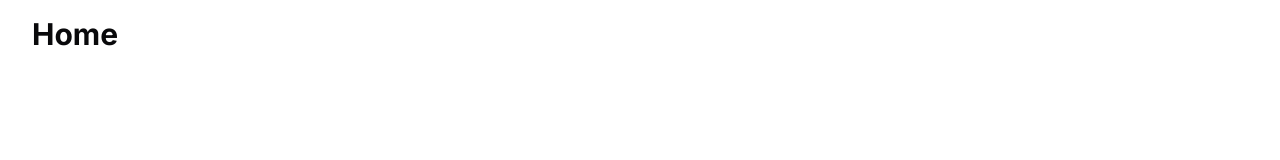
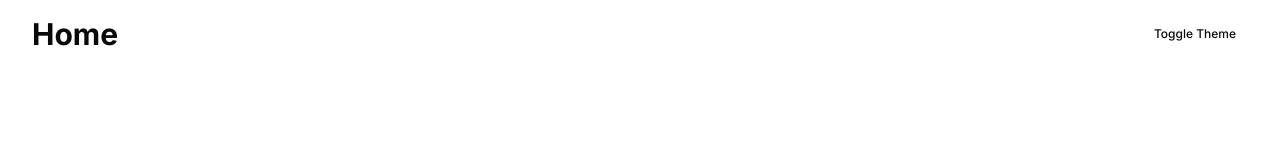
Before and after one commit to aman-maharshi/pf-blog, a Next.js app: page / in a window 1280 px wide. Shown: the top 160 px of the page. Built offline with nearby package versions, Linux system fonts and the light colour scheme.

Commit message:
theme toggle added

```diff
--- a/app/page.tsx
+++ b/app/page.tsx
@@ -1,3 +1,4 @@
+import ThemeToggle from '@/components/themeToggle'
 import { Button } from '@/components/ui/button'
 import React from 'react'
 
@@ -5,7 +6,11 @@
   return (
     <section className="py-4">
       <div className="container">
-        <h1 className="text-3xl font-bold">Home</h1>
+        <div className='flex items-center justify-between'>
+          <h1 className="text-3xl font-bold">Home</h1>
+
+          <ThemeToggle />
+        </div>
       </div>
     </section>
   )
--- a/components/providers.tsx
+++ b/components/providers.tsx
@@ -4,6 +4,7 @@
 import { ThemeProvider } from 'next-themes'
 
 const Providers = ({ children }: { children: React.ReactNode }) => {
+
   return (
     <ThemeProvider
       enableSystem={true}
--- /dev/null
+++ b/components/themeToggle.tsx
@@ -0,0 +1,28 @@
+'use client'
+
+import { useTheme } from 'next-themes'
+import React, { useEffect, useState } from 'react'
+import { Button } from './ui/button'
+
+const ThemeToggle = () => {
+  const [mounted, setMounted] = useState(false)
+  const { setTheme, resolvedTheme } = useTheme()
+
+  useEffect(() => {
+    setMounted(true)
+  }, [])
+
+  if (!mounted) return null
+
+  return (
+    <Button
+      size={'sm'}
+      variant={'ghost'}
+      onClick={() => setTheme(resolvedTheme === 'dark' ? 'light' : 'dark')}
+    >
+      Toggle Theme
+    </Button>
+  )
+}
+
+export default ThemeToggle
```
